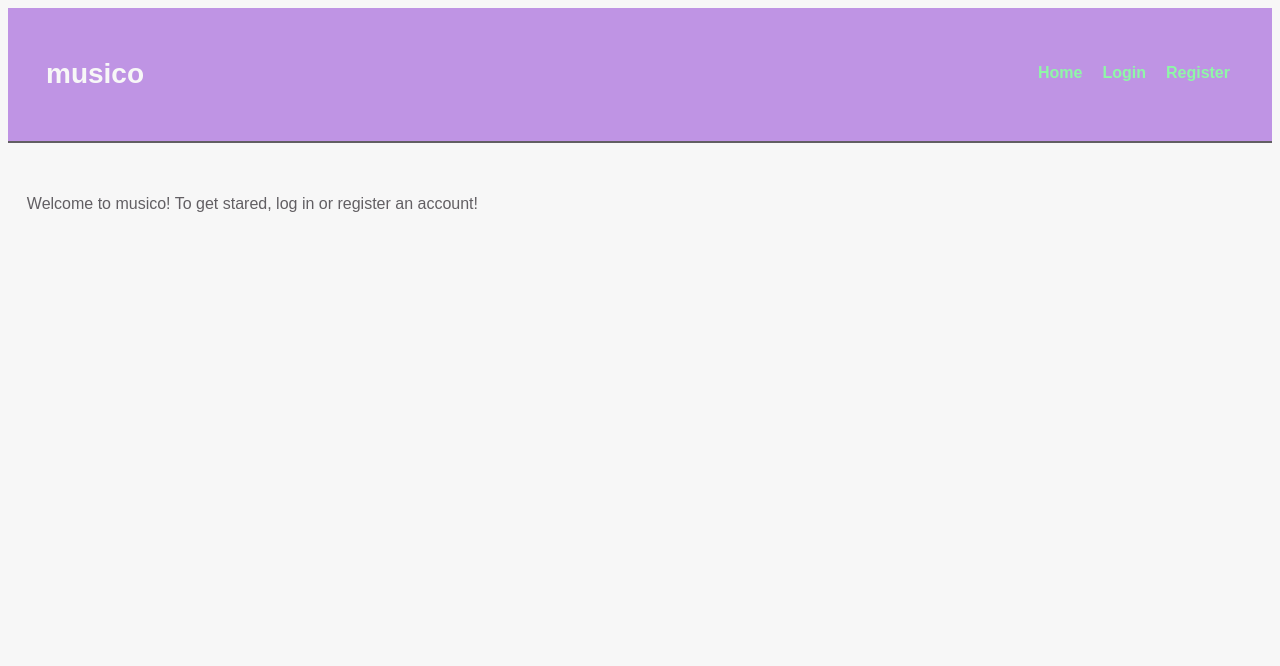
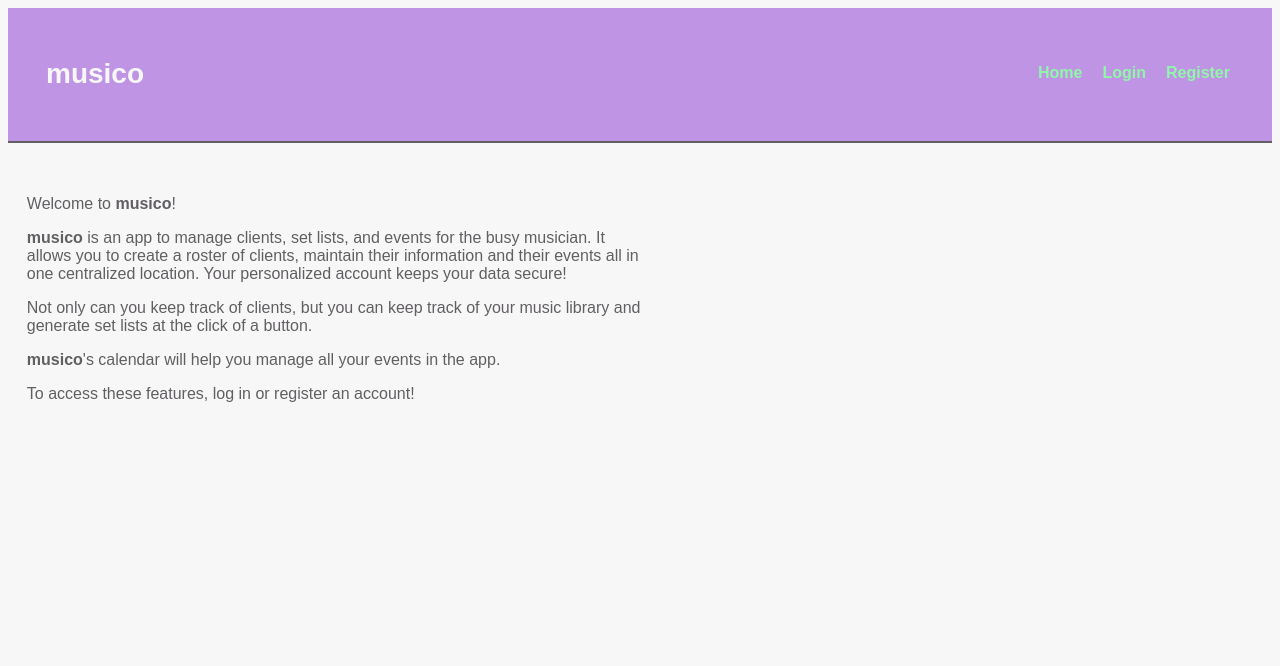
Before and after one commit to josquinlarsen/musico, a Flask app: page / in a window 1280 px wide. Shown: the top 666 px of the page. Run offline with Flask 3, Linux system fonts and the light colour scheme.

```diff
--- a/app/static/style.css
+++ b/app/static/style.css
@@ -28,6 +28,7 @@
       display:inline-block;
       padding: 0.5%;
     }
+    .homediv { max-width: 50%;}
 
     header {
     background-color: var(--lavender);
@@ -185,14 +186,14 @@
     }
     button {
     font-family:"PT-Sans", sans-serif;
-    background-color: var(--mint);
+    background-color: var(--green);
     border: 1.5px solid var(--salt);
     border-color:var(--black);
     border-radius: 5px;
-    color: white;
+    color: var(--salt);
     font-size:calc(1.1rem);
-    margin-top:3%;
-    padding:1%;
+    margin:3% 1%;
+    padding:2%;
     float: left;
     cursor: pointer;
     }
@@ -227,6 +228,9 @@
     }
 
     /* Table */
+
+    .hidden {display:none;}
+
     table {
         /* border-collapse:collapse; */
         min-width:auto;
--- a/app/templates/pre_home.html
+++ b/app/templates/pre_home.html
@@ -3,8 +3,19 @@
 {% block title %}Home{% endblock %}
 {% block content %}
 <main>
-    <div>
-        <p>Welcome to musico! To get stared, log in or register an account!</p>
+    <div class="homediv">
+        <p>Welcome to <strong>musico</strong>!</p>
+        <p> <strong>musico</strong> is an app to manage clients, set lists, and events
+            for the busy musician. It allows you to create a roster of clients,
+            maintain their information and their events all in one centralized location.
+            Your personalized account keeps your data secure!
+        <p> Not only can you keep track of clients, but you can keep track of your music library
+            and generate set lists at the click of a button.</p>
+        <p><strong>musico</strong>'s calendar will
+            help you manage all your events in the app.</p>
+        </p>
+        <p>To access these features, log in or register an account!</p>
     </div>
+    <div></div>
 </main>
 {% endblock %}
--- a/app/templates/users/register.html
+++ b/app/templates/users/register.html
@@ -8,7 +8,7 @@
         <h1>Register</h1>
         <article class ="infohint">
             <p>Fill out the form to create your free account and access all
-                of musico's awesome features!
+                of musico's awesome features! It only takes a minute!
             </p>
         </article>
 
```
Also changed, not shown: app/templates/clients/view_clients.html (+22 -1 lines).
